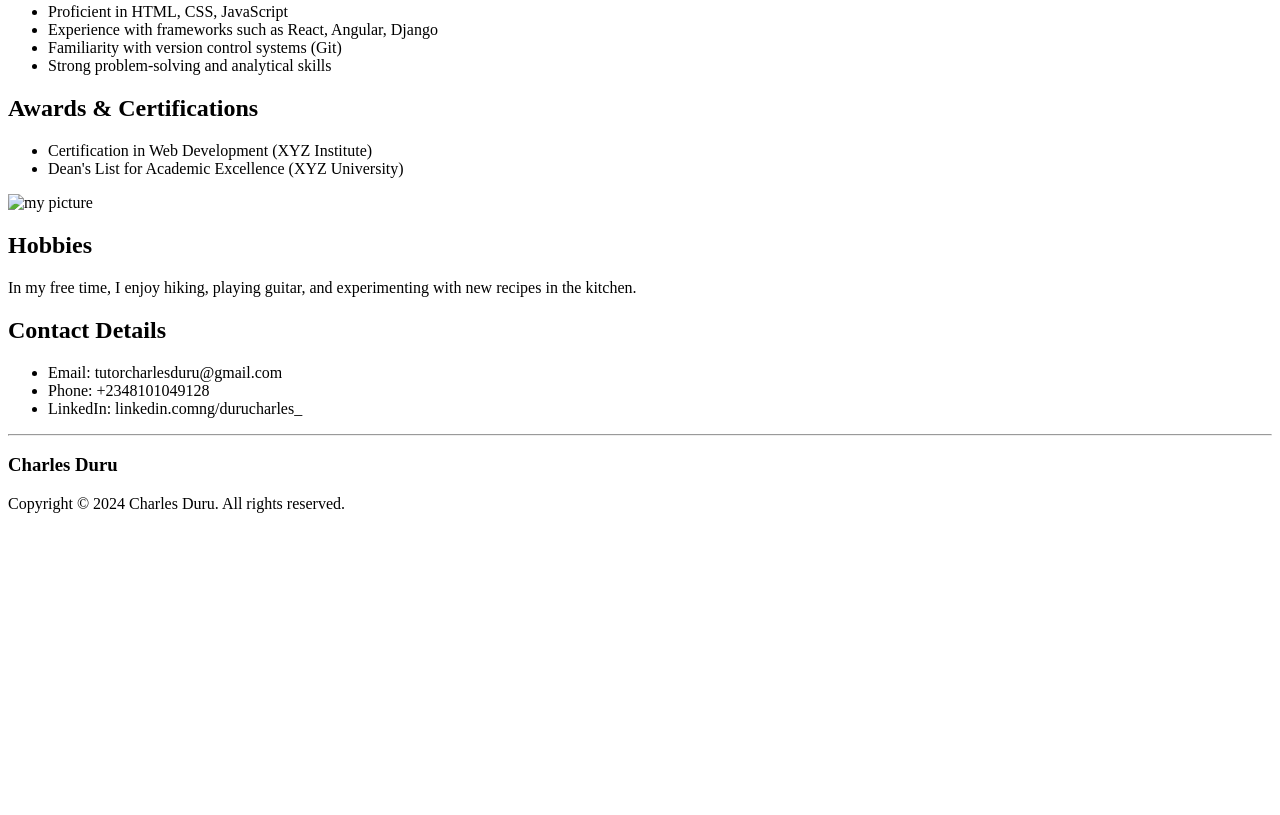
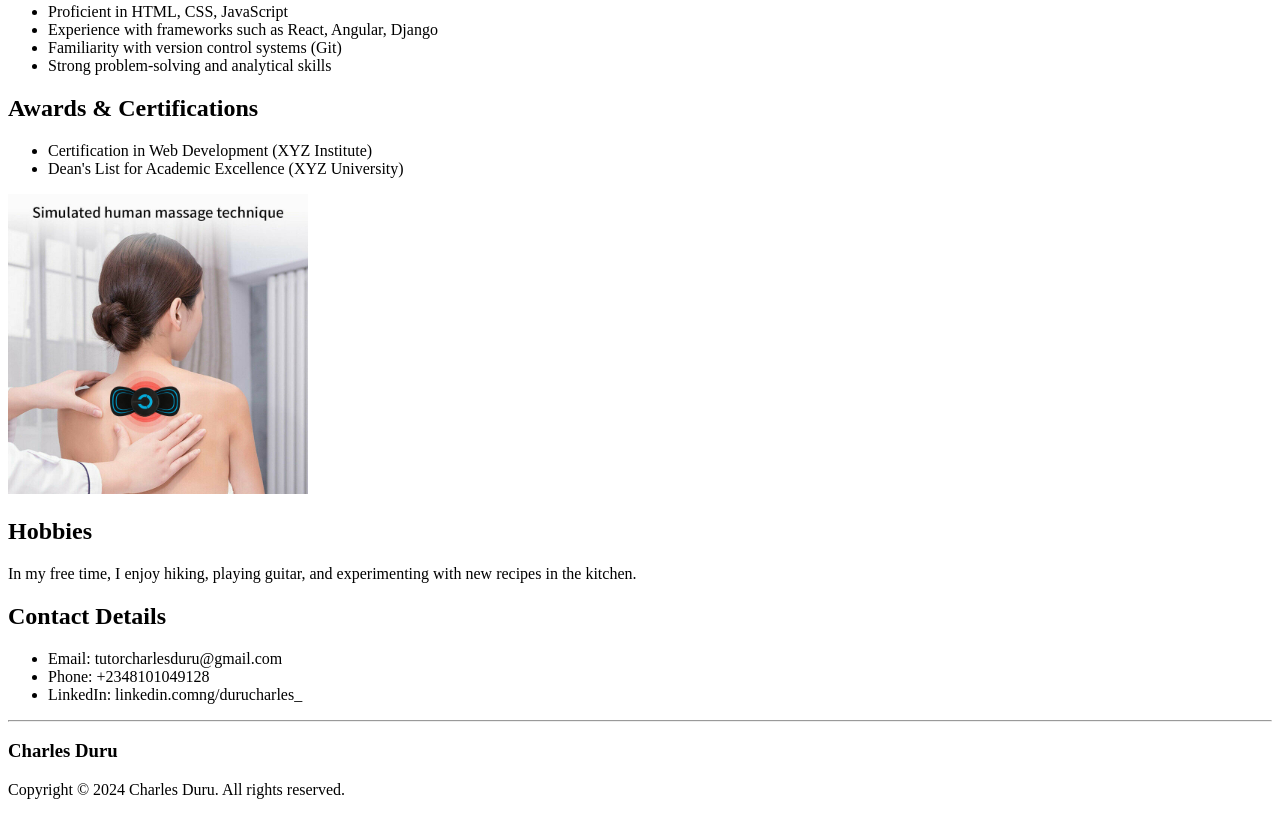
Before and after one commit to tgnglobal/my-resume, a plain HTML site: page index.html in a window 1280 px wide. Shown: the part 762-1577 px from the top of the page. Before the commit the page ends 1291 px from the top, so only its background shows below. Drawn offline with Linux system fonts and the light colour scheme.

Commit message:
Update index.html

```diff
--- a/index.html
+++ b/index.html
@@ -70,7 +70,7 @@
         <li>Dean's List for Academic Excellence (XYZ University)</li>
     </ul>
 
-    <img src="./images/12.jpg" alt="my picture" height="300">
+    <img src="12.jpg" alt="my picture" height="300">
 
     <h2>Hobbies</h2>
     <span>In my free time, I enjoy hiking, playing guitar, and experimenting with new recipes in the kitchen.</span>
```
